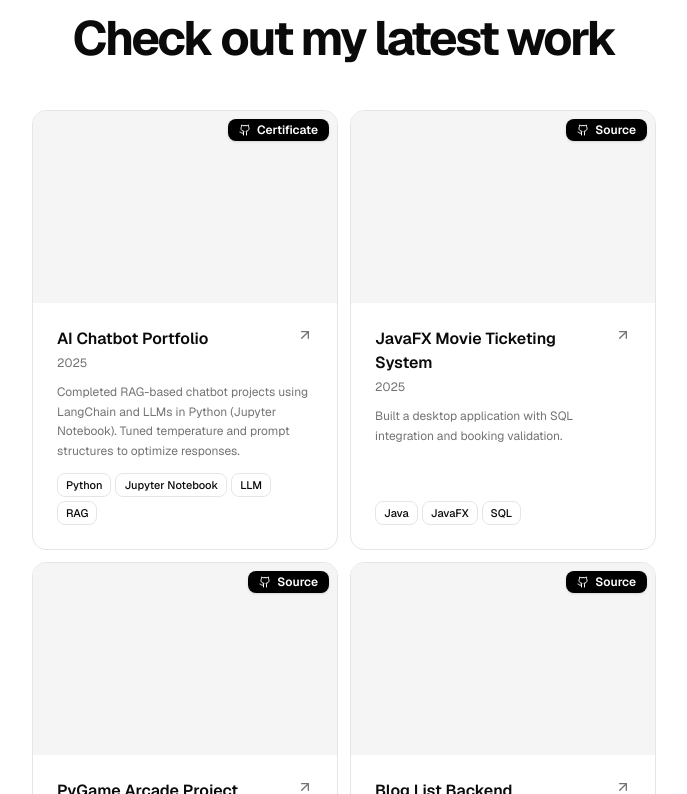
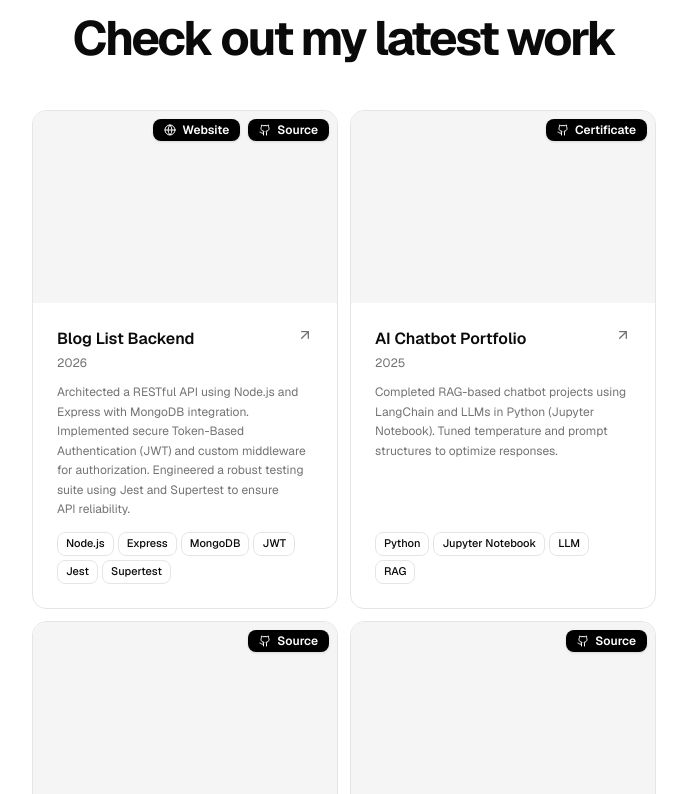
Before and after one commit to jessiekeng/JessieKeng_cv, a Next.js app: page / in a window 1280 px wide. Shown: the part 1226-2020 px from the top of the page, without its empty margins (296-983 px from the left). Built offline with nearby package versions, Linux system fonts and the light colour scheme.

Commit message:
Added blog list link

```diff
--- a/src/data/resume.tsx
+++ b/src/data/resume.tsx
@@ -131,6 +131,29 @@ export const DATA = {
   ],
   projects: [
     {
+      title: "Blog List Backend",
+      href: "https://blogstack-fullstack.onrender.com/",
+      dates: "2026",
+      active: true,
+      description:
+        "Architected a RESTful API using Node.js and Express with MongoDB integration. Implemented secure Token-Based Authentication (JWT) and custom middleware for authorization. Engineered a robust testing suite using Jest and Supertest to ensure API reliability.",
+      technologies: ["Node.js", "Express", "MongoDB", "JWT", "Jest", "Supertest"],
+      links: [
+        {
+          type: "Website",
+          href: "https://blogstack-fullstack.onrender.com/",
+          icon: <Icons.globe className="size-3" />,
+        },
+        {
+          type: "Source",
+          href: "https://github.com/jessiekeng/part4_bloglist_backend",
+          icon: <Icons.github className="size-3" />,
+        },
+      ],
+      image: "",
+      video: "",
+    },
+    {
       title: "AI Chatbot Portfolio",
       href: "https://coursera.org/share/c2898db69c70fb6600be887742abca5e", // optional: link to Coursera certificate if available
       dates: "2025",
@@ -180,24 +203,7 @@ export const DATA = {
       video: "",
     },
     // ... (keep everything above exactly as it is)
-    {
-      title: "Blog List Backend",
-      href: "https://github.com/jessiekeng/part4_bloglist_backend",
-      dates: "2026",
-      active: true,
-      description:
-        "Architected a RESTful API using Node.js and Express with MongoDB integration. Implemented secure Token-Based Authentication (JWT) and custom middleware for authorization. Engineered a robust testing suite using Jest and Supertest to ensure API reliability.",
-      technologies: ["Node.js", "Express", "MongoDB", "JWT", "Jest", "Supertest"],
-      links: [
-        {
-          type: "Source",
-          href: "https://github.com/jessiekeng/part4_bloglist_backend",
-          icon: <Icons.github className="size-3" />,
-        },
-      ],
-      image: "",
-      video: "",
-    },
+
   // ... (keep all your existing projects and data above)
   ],
   hackathons: [] as {
```
